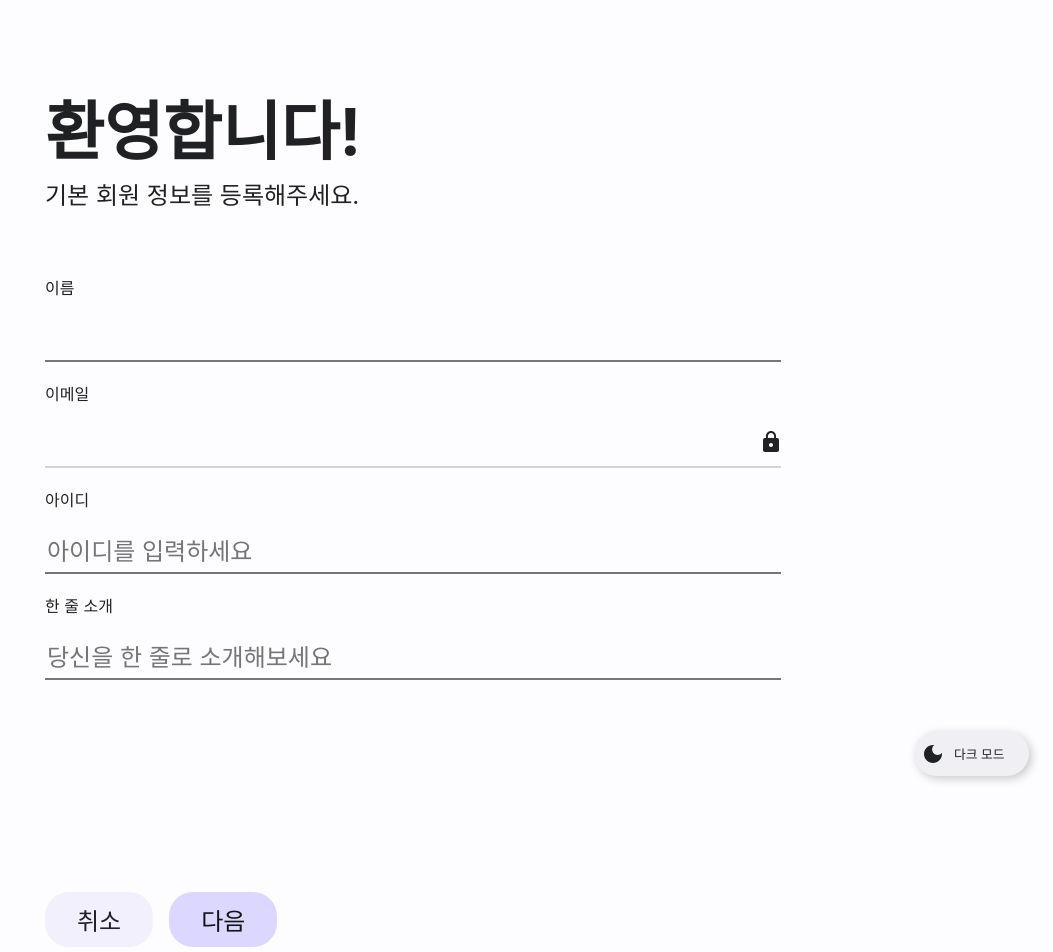
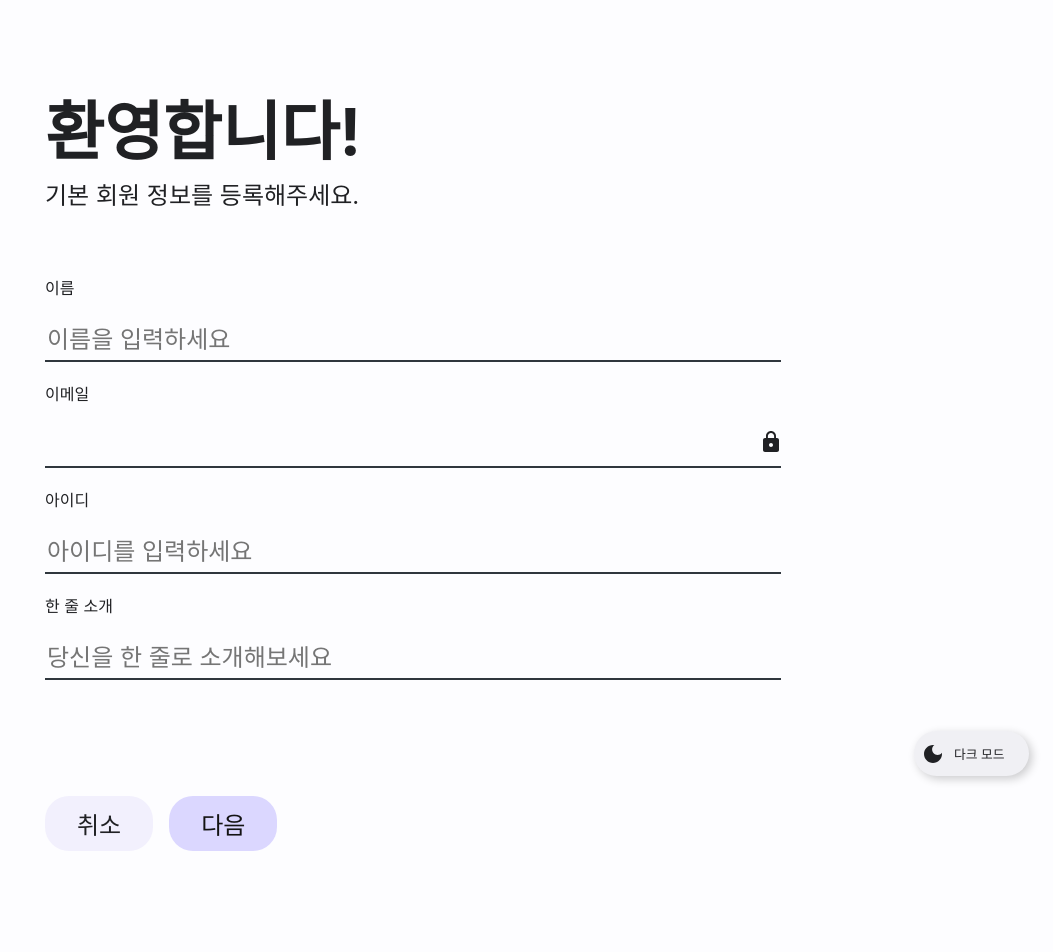
Before and after one commit to SPACE-DEV-CLUB/SPACE_DEV_CLUB_FRONT, a Next.js app: page /signup in a window 1280 px wide. Shown: the top 952 px of the page, without its empty margins (227-1280 px from the left). After the commit the page ends 915 px from the top, so only its background shows below. Built offline with nearby package versions, Linux system fonts and the light colour scheme; no server answers.

Commit message:
:sparkles: fix ui

```diff
--- a/src/components/SignUp/SignUp.tsx
+++ b/src/components/SignUp/SignUp.tsx
@@ -1,36 +1,39 @@
-import styled from "@emotion/styled"
-import React, {
-    ChangeEvent,
-    HTMLAttributeAnchorTarget,
-    useContext,
-    useState,
-} from "react"
-import { useSession, signOut } from "next-auth/react"
-import { ThemeContext } from "../../pages/_app"
-import { Lock } from "@mui/icons-material"
-import { ThemeProps } from "../../types/Theme"
-import axios from "axios"
-import Router from "next/router"
-import { API_ENDPOINT, URL_PUBLIC_ENDPOINT } from "../../constants"
-import useSWR, { useSWRConfig } from "swr"
-import { fetcher } from "../../utils/fetcher"
+import styled from "@emotion/styled";
+import React, { useContext, useState } from "react";
+import { useSession, signOut } from "next-auth/react";
+import { ThemeContext } from "../../pages/_app";
+import { Lock } from "@mui/icons-material";
+import { ThemeProps } from "../../types/Theme";
+import axios from "axios";
+import Router from "next/router";
+import { API_ENDPOINT } from "../../constants";
+import useSWR, { useSWRConfig } from "swr";
+import { fetcher } from "../../utils/fetcher";
 
 const SignUp = () => {
-    const { data: session, status } = useSession()
-    const { theme } = useContext(ThemeContext)
-    const [nickName, setNickName] = useState(session?.user?.name)
-    const [email, setEmail] = useState(session?.user?.email)
-    const [userId, setUserId] = useState("")
-    const [lineIntro, setLineIntro] = useState("")
-    const [isDuplicate, setDuplicate] = useState(false)
-    const { cache } = useSWRConfig()
-    const { data, error } = useSWR(`${API_ENDPOINT}/userinfos`, fetcher)
-    console.log(data)
+    const { data: session, status } = useSession();
+    const { theme } = useContext(ThemeContext);
+    const [nickName, setNickName] = useState(session?.user?.name);
+    const [email, setEmail] = useState(session?.user?.email);
+    const [userId, setUserId] = useState("");
+    const [lineIntro, setLineIntro] = useState("");
+    const [isDuplicate, setDuplicate] = useState(false);
+    const [isEmpty, setEmpty] = useState(false);
+    const { cache } = useSWRConfig();
+    const { data, error } = useSWR(`${API_ENDPOINT}/userinfos`, fetcher);
     const handleSubmit = async (e: React.MouseEvent<HTMLElement>) => {
-        e.preventDefault()
-         if(data.data.filter((e:any) => userId.includes(e.attributes?.profilename)).length == 1){
-        setDuplicate(true)
-    }else if(data.data.filter((e:any) => userId.includes(e.attributes?.profilename)).length == 0){
+        e.preventDefault();
+        setDuplicate(false);
+        setEmpty(false);
+        if (
+            data.data.filter((e: any) =>
+                e.attributes?.profilename?.includes(userId)
+            ).length == 1
+        ) {
+            setDuplicate(true);
+        } else if (nickName == "" || userId == "" || lineIntro == "") {
+            setEmpty(true);
+        } else {
             await axios
                 .post(`${API_ENDPOINT}/userinfos`, {
                     data: {
@@ -42,23 +45,22 @@ const SignUp = () => {
                     },
                 })
                 .then((res) => {
-                    console.log(res)
-                    cache.delete(`${API_ENDPOINT}/userinfos`)
-                    Router.push("/")
+                    console.log(res);
+                    cache.delete(`${API_ENDPOINT}/userinfos`);
+                    Router.push("/");
                 })
                 .catch((error) => {
-                    console.log(error)
-                })
+                    console.log(error);
+                });
         }
-
-    }
+    };
 
     const handleGoHome = async (e: React.MouseEvent<HTMLElement>) => {
-        signOut({ callbackUrl: "/" })
-    }
+        signOut({ callbackUrl: "/" });
+    };
 
     return (
-        <SignUpWrap theme={theme}>
+        <SignUpWrap theme={theme} isEmpty={isEmpty}>
             <h1>환영합니다!</h1>
             <h3>기본 회원 정보를 등록해주세요.</h3>
             <form>
@@ -66,6 +68,8 @@ const SignUp = () => {
                 <input
                     id="name"
                     onChange={(e: any) => setUserId(e.target.value)}
+                    placeholder="이름을 입력하세요"
+                    autoComplete="off"
                 ></input>
                 <label htmlFor="email">이메일</label>
                 <input
@@ -81,16 +85,19 @@ const SignUp = () => {
                     id="userId"
                     onChange={(e) => setNickName(e.target.value)}
                     placeholder="아이디를 입력하세요"
+                    autoComplete="off"
                 ></input>
                 <label htmlFor="intro">한 줄 소개</label>
                 <input
                     id="intro"
                     onChange={(e) => setLineIntro(e.target.value)}
                     placeholder="당신을 한 줄로 소개해보세요"
+                    autoComplete="off"
                 ></input>
-                <ButtonWrap theme={theme}>
+                <ButtonWrap theme={theme} isEmpty>
                     {isDuplicate && <Warn>이미 존재하는 아이디 입니다.</Warn>}
-                    <InnerButtonWrap theme={theme}>
+                    {isEmpty && <Warn>빈 칸이 존재합니다.</Warn>}
+                    <InnerButtonWrap theme={theme} isEmpty>
                         <button
                             className="cancel"
                             onClick={handleGoHome}
@@ -110,12 +117,10 @@ const SignUp = () => {
             </form>
             <LockIcon />
         </SignUpWrap>
-    )
-}
+    );
+};
 
-export default SignUp
-
-// 아이디 이미 존재하는 아이디 입니다.
+export default SignUp;
 
 const SignUpWrap = styled.div<ThemeProps>`
     display: flex;
@@ -142,6 +147,7 @@ const SignUpWrap = styled.div<ThemeProps>`
             border-top: none;
             border-left: none;
             border-right: none;
+            border-bottom: 2px solid ${({ isEmpty }) => (isEmpty ? "red" : "")};
             background: transparent;
             color: ${({ theme }) => theme.SUB_FONT};
             height: 38px;
@@ -150,17 +156,21 @@ const SignUpWrap = styled.div<ThemeProps>`
             ::-webkit-input-placeholder {
                 font-size: 24px;
             }
+            &.fixed-value {
+                border-bottom: 2px solid;
+            }
             &:focus {
                 outline: none;
+                border-bottom: 2px solid ${({ theme }) => theme.BUTTON_MAIN};
             }
         }
     }
-`
+`;
 const ButtonWrap = styled.div<ThemeProps>`
     display: flex;
     flex-direction: column;
     margin-top: 96px;
-`
+`;
 const InnerButtonWrap = styled.div<ThemeProps>`
     font-size: 24px;
     margin-top: 20px;
@@ -170,7 +180,7 @@ const InnerButtonWrap = styled.div<ThemeProps>`
         border-radius: 24px;
         background: ${({ theme }) => theme.SUBBACKGROUND};
         font-size: 24px;
-        margin-top: 96px;
+        cursor: pointer;
     }
     .nextpage {
         color: #131313;
@@ -181,13 +191,13 @@ const InnerButtonWrap = styled.div<ThemeProps>`
         background: ${({ theme }) => theme.SUB};
         cursor: pointer;
     }
-`
+`;
 const Warn = styled.strong`
     color: red;
-`
+`;
 
 const LockIcon = styled(Lock)`
     position: absolute;
     top: 430px;
     right: 270px;
-`
+`;
--- a/src/pages/loading.tsx
+++ b/src/pages/loading.tsx
@@ -24,13 +24,13 @@ const loading: NextPage = () => {
         if (session) {
             if (
                 data?.data.filter((e: any) =>
-                    e.attributes.email.includes(session.user?.email)
+                    e.attributes.email?.includes(session.user?.email)
                 ).length == 1
             ) {
                 setUser(true);
             } else if (
                 data?.data.filter((e: any) =>
-                    e.attributes.email.includes(session.user?.email)
+                    e.attributes.email?.includes(session.user?.email)
                 ).length == 0
             ) {
                 setUser(false);
--- a/src/types/Theme.ts
+++ b/src/types/Theme.ts
@@ -2,4 +2,5 @@ import { Theme } from "../styles/theme"
 
 export interface ThemeProps {
   theme: Theme
+  isEmpty?: boolean
 }
```
